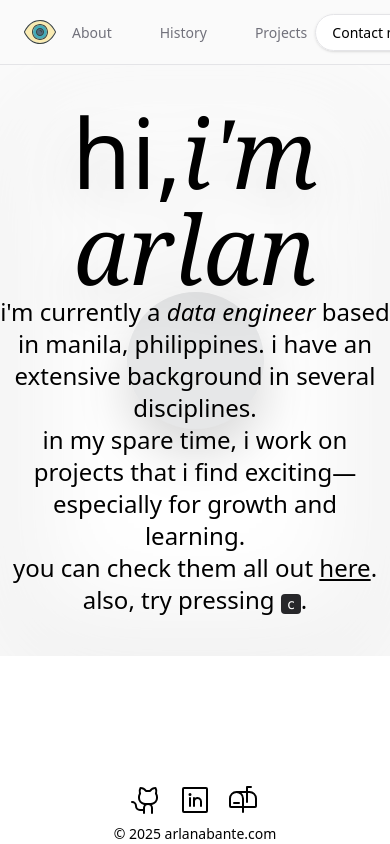
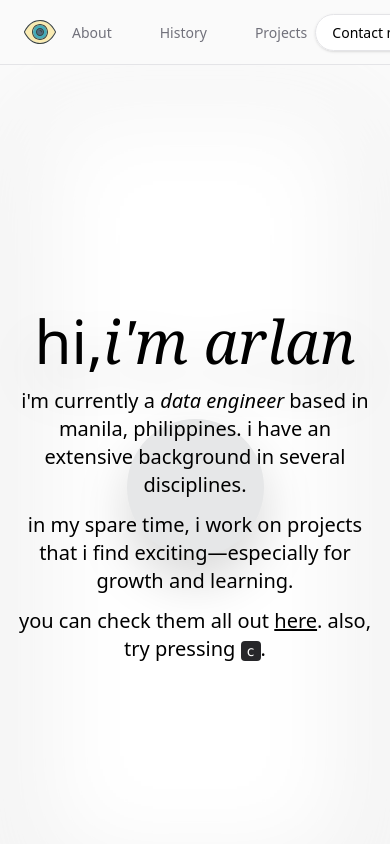
Before and after one commit to arlandev/personal-website, a React (Vite) app: page / in a window 390 px wide. Shown: the top 844 px of the page. Built offline with nearby package versions, Linux system fonts and the light colour scheme.

Commit message:
fix: IntroSection not centered on some screens

```diff
--- a/src/components/IntroSection.jsx
+++ b/src/components/IntroSection.jsx
@@ -1,7 +1,7 @@
 export default function IntroSection() {
   return (
     <div
-      className="h-[70vh] flex items-center justify-center relative"
+      className="min-h-screen flex items-center justify-center relative py-16"
       id="introduction"
     >
       <div
@@ -9,26 +9,27 @@ export default function IntroSection() {
         style={{
           backgroundImage: "url('/whitecircle.svg')",
           backgroundSize: "35%",
+          backgroundPosition: "center",
         }}
       ></div>
 
-      <div className="relative z-10">
+      <div className="relative z-10 max-w-4xl mx-auto px-4">
         <h1 className="text-center">
-          <p className="text-8xl font-normal drop-shadow-2xl">
+          <p className="text-6xl md:text-8xl font-normal drop-shadow-2xl">
             <span className="font-thin">hi,</span>
-            <span className="text-8xl font-serif italic">i'm arlan</span>
+            <span className="font-serif italic">i'm arlan</span>
           </p>
-          <p className="text-2xl font-thin">
+          <p className="text-xl md:text-2xl font-thin mt-4">
             i'm currently a
             <span className="font-medium italic"> data engineer</span> based in
             manila, philippines. i have an extensive background
             <span className="font-medium"> in several disciplines.</span>
           </p>
-          <p className="text-2xl font-thin">
+          <p className="text-xl md:text-2xl font-thin mt-3">
             in my spare time, i work on projects that i find exciting—especially
             for growth and learning.
           </p>
-          <p className="text-2xl font-thin">
+          <p className="text-xl md:text-2xl font-thin mt-3">
             you can check them all out{" "}
             <a className="font-medium underline" href="/projects">
               here
```
